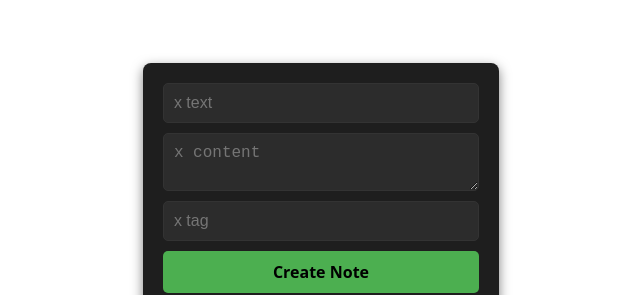
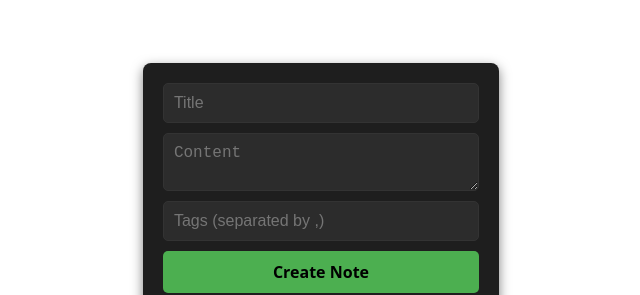
Before and after one commit to Nahsev/ensolves, a React app in the folder frontend/: page /1 in a window 1280 px wide. Shown: the part 130-425 px from the top of the page, without its empty margins (319-959 px from the left). Built offline with nearby package versions, Linux system fonts and the light colour scheme; no server answers; the HTML template or start-up script is replaced by a standard one.

Commit message:
Update: improve note creation placeholders

```diff
--- a/frontend/src/pages/NotesPage.jsx
+++ b/frontend/src/pages/NotesPage.jsx
@@ -276,21 +276,21 @@ function NotesPage() {
         <form onSubmit={handleSubmit}>
           <input
             type="text"
-            placeholder="x text"
+            placeholder="Title"
             value={title}
             onChange={(e) => setTitle(e.target.value)}
             required
           />
 
           <textarea
-            placeholder="x content"
+            placeholder="Content"
             value={content}
             onChange={(e) => setContent(e.target.value)}
             required
           />
           <input
             type="text"
-            placeholder="x tag"
+            placeholder="Tags (separated by ,)"
             value={tags}
             onChange={(e) => setTags(e.target.value)}
           />
@@ -378,7 +378,7 @@ function NotesPage() {
                 <div className="add-tag-container">
                   <input
                     type="text"
-                    placeholder="x tag"
+                    placeholder="Add tag"
                     value={noteTagInputs[note.id] || ""}
                     onChange={(e) =>
                       setNoteTagInputs((prev) => ({
```
